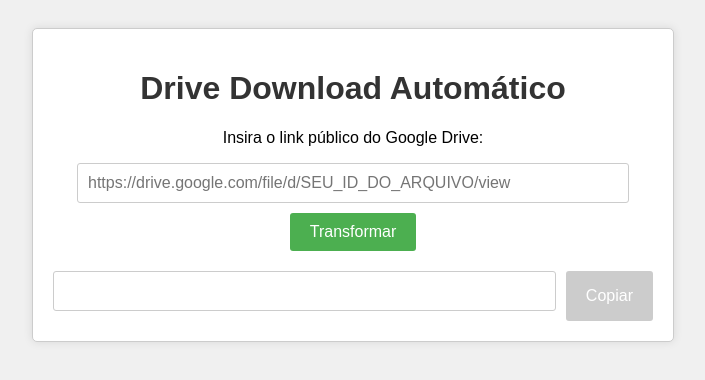
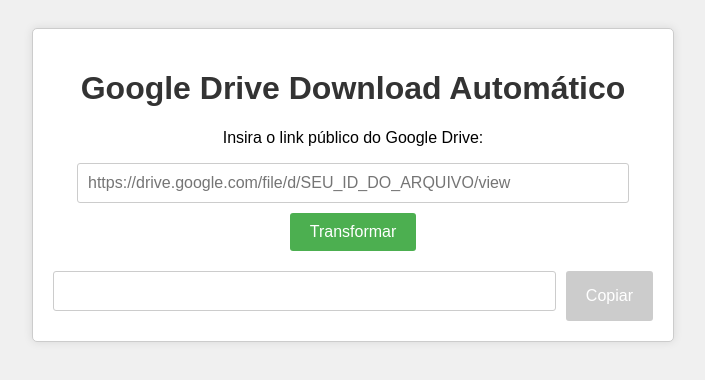
Before and after one commit to Academe33/Drive-download, a plain HTML site: page index.html in a window 1280 px wide. Shown: the whole page, without its empty margins (287-992 px from the left). Drawn offline with Linux system fonts and the light colour scheme.

Commit message:
Update index.html

```diff
--- a/index.html
+++ b/index.html
@@ -3,7 +3,7 @@
 <head>
 <meta charset="UTF-8">
 <meta name="viewport" content="width=device-width, initial-scale=1.0">
-<title>Drive Download Automático</title>
+<title>Google Drive Download Automático</title>
 <style>
     body {
         font-family: Arial, sans-serif;
@@ -124,7 +124,7 @@ function copiarLink() {
 </head>
 <body>
     <div class="container">
-        <h1>Drive Download Automático</h1>
+        <h1>Google Drive Download Automático</h1>
         <p>Insira o link público do Google Drive:</p>
         <input type="text" id="inputUrl" placeholder="https://drive.google.com/file/d/SEU_ID_DO_ARQUIVO/view">
         <button onclick="transformarParaDownload()">Transformar</button>
```
